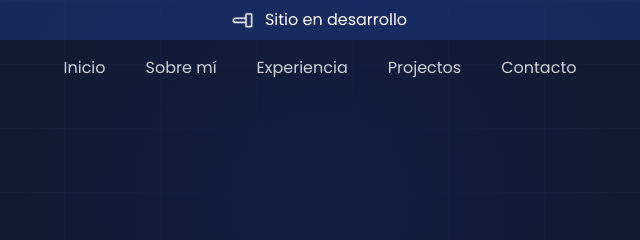
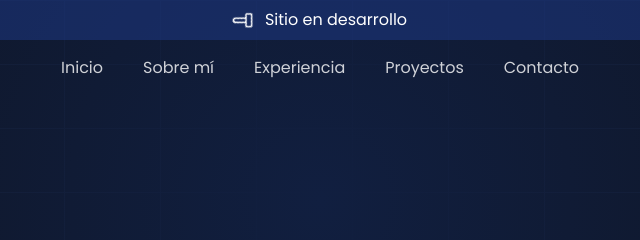
Before and after one commit to JajoScript/portafolio, an Astro site: page / in a window 1280 px wide. Shown: the top 240 px of the page, 320-960 px from the left. Built offline with nearby package versions, Linux system fonts and the light colour scheme; Astro itself is replaced by a stand-in of ours.

Commit message:
Update Header.astro

```diff
--- a/src/components/Global/Header.astro
+++ b/src/components/Global/Header.astro
@@ -14,7 +14,7 @@
     <a href="/">Inicio</a>
     <a href="/about">Sobre mí</a>
     <a href="#EXPERIENCE">Experiencia</a>
-    <a href="#PROJECTS">Projectos</a>
+    <a href="#PROJECTS">Proyectos</a>
     <a href="#CONTACT">Contacto</a>
   </nav>
 </header>
```
